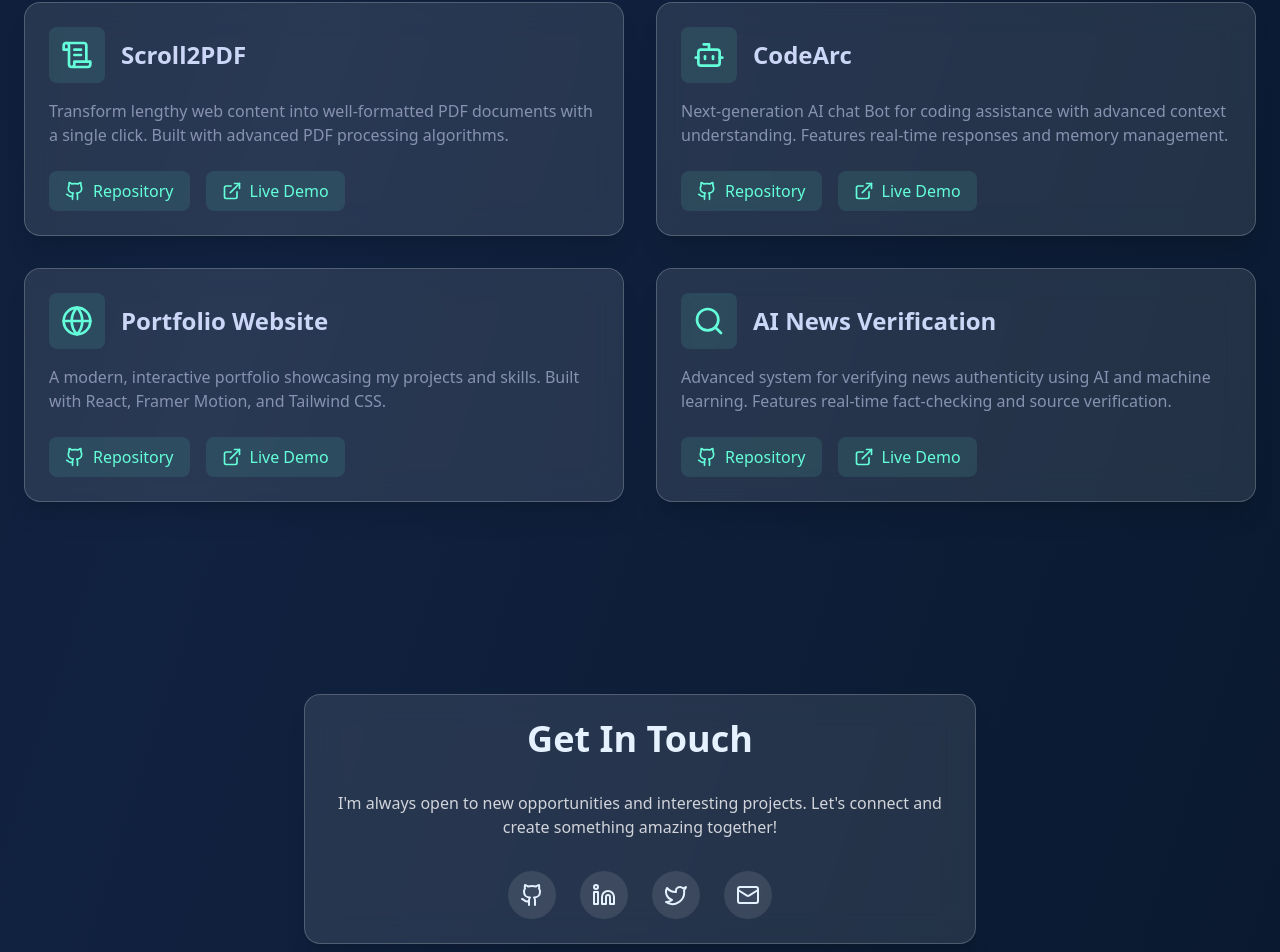
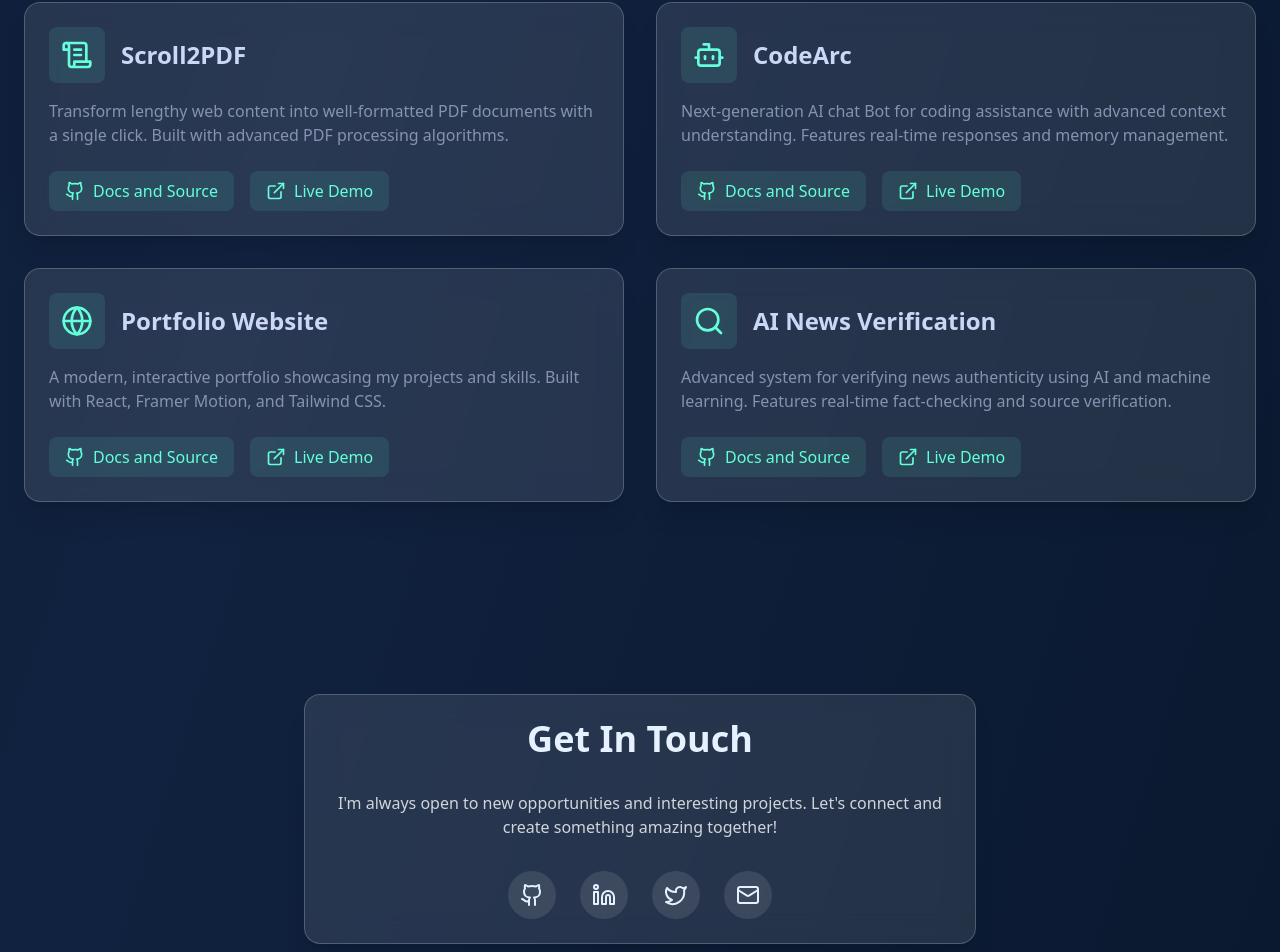
Before and after one commit to 0xarchit/portfolio, a React (Vite) app: page / in a window 1280 px wide. Shown: the part 2980-3932 px from the top of the page. Built offline with nearby package versions, Linux system fonts and the light colour scheme.

Commit message:
Update project links and improve repository label in ProjectCard component

```diff
--- a/src/components/ProjectCard.tsx
+++ b/src/components/ProjectCard.tsx
@@ -47,7 +47,7 @@ export const ProjectCard: React.FC<ProjectCardProps> = ({
           className="flex items-center gap-2 px-4 py-2 rounded-lg bg-[#64FFDA]/10 text-[#64FFDA] hover:bg-[#64FFDA]/20 transition-colors"
         >
           <Github className="w-5 h-5" />
-          Repository
+          Docs and Source
         </motion.a>
         <motion.a
           whileHover={{ scale: 1.05 }}
--- a/src/components/Projects.tsx
+++ b/src/components/Projects.tsx
@@ -34,8 +34,8 @@ const projects = [
     description: 'Advanced system for verifying news authenticity using AI and machine learning. Features real-time fact-checking and source verification.',
     icon: Search,
     color: 'pink',
-    github: 'https://github.com/0xarchit',
-    demo: 'https://news-verification-system.pages.dev'
+    github: 'https://docs.0xarchit.is-a.dev/fakenews/',
+    demo: 'https://news-verify.0xarchit.is-a.dev'
   }
 ];
 
```
